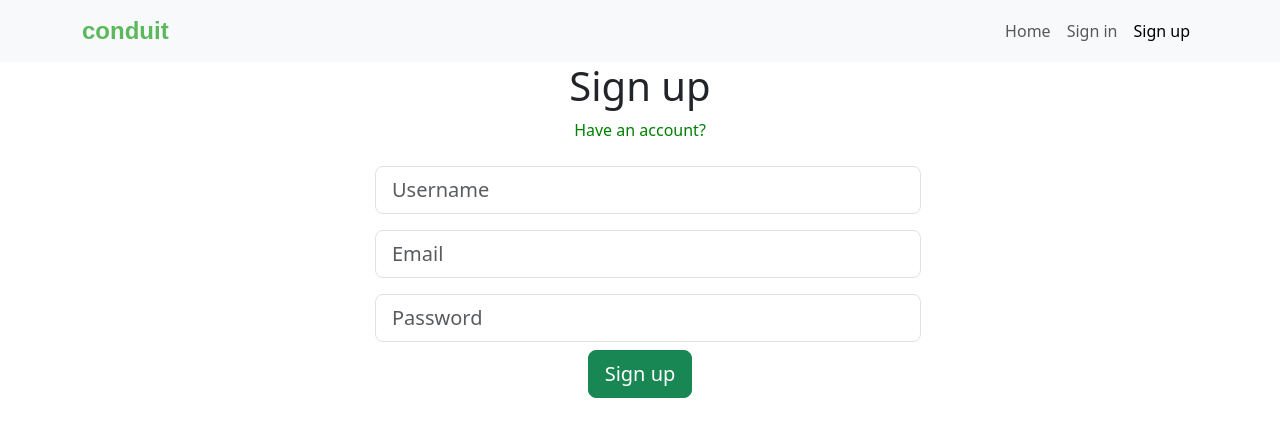
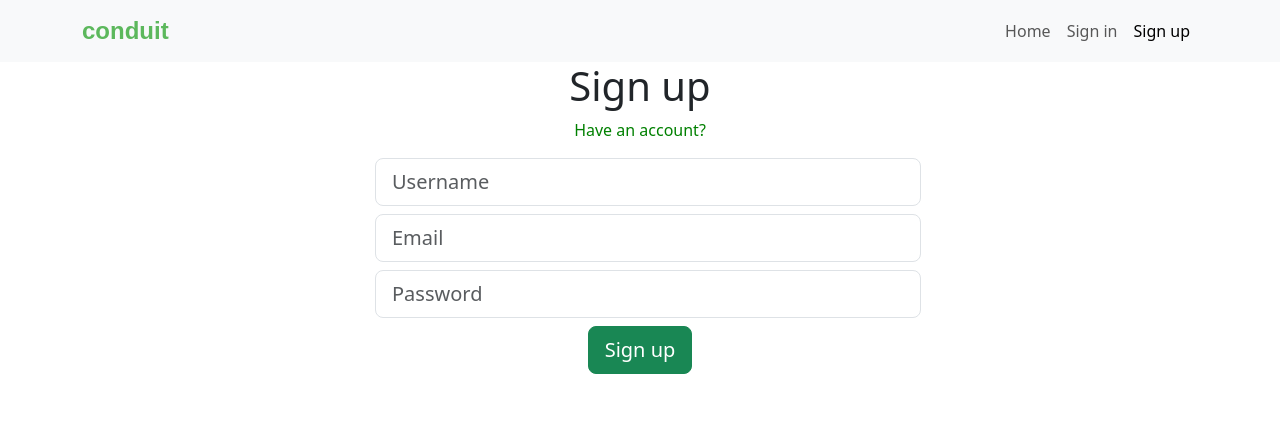
Before and after one commit to lehoanglong2311/mock_Project_01, a React (Create React App) app: page /register in a window 1280 px wide. Shown: the top 436 px of the page. Built offline with nearby package versions, Linux system fonts and the light colour scheme.

Commit message:
Updated SignUp

```diff
--- a/src/components/LoginSignup/SignUp.js
+++ b/src/components/LoginSignup/SignUp.js
@@ -1,7 +1,40 @@
-import "./LoginSignUp.css"
 import React from "react";
-import Form from 'react-bootstrap/Form';
+import { Formik, Form, Field } from "formik";
+import "./LoginSignUp.css";
+import { useContext, useState } from "react";
+import axios from "axios";
+import { useNavigate } from "react-router-dom";
+import { UserContext } from "../../App";
+
 const SignUp = () => {
+  const { setUser } = useContext(UserContext);
+  const [isCorrect, setIsCorrect] = useState(true);
+  const [errorMessage, setErrorMessage] = useState("");
+  const nav = useNavigate();
+
+  const handleSubmit = (values) => {
+    const data = {
+      user: {
+        ...values,
+      },
+    };
+
+    axios
+      .post("https://api.realworld.io/api/users", data)
+      .then((res) => {
+        setUser(res.data.user);
+        nav("/");
+      })
+      .catch((error) => {
+        setIsCorrect(false);
+        const errors = error.response.data.errors;
+        const errorMessages = Object.keys(errors).map(
+          (key) => `${key} ${errors[key][0]}`
+        );
+        setErrorMessage(errorMessages);
+        console.log(errors);
+      });
+  };
   return (
     <>
       <div class="auth-page">
@@ -10,39 +43,51 @@ const SignUp = () => {
             <div class="col-md-6 offset-md-3 col-xs-12 text-center">
               <h1 class="text-xs-center">Sign up</h1>
               <p class="text-xs-center">
-                <a href="/login" className="need">Have an account?</a>
+                <a href="/login" style={{ color: "green " }}>
+                  Have an account?
+                </a>
               </p>
 
-              {/* <ul class="error-messages">
-                <li>That email is already taken</li>
-              </ul> */}
-
-              <Form>
-                <fieldset class="form-group">
-                  <input
+              <Formik
+                initialValues={{
+                  username: "",
+                  email: "",
+                  password: "",
+                }}
+                onSubmit={(values) => handleSubmit(values)}
+              >
+                <Form>
+                  {!isCorrect && (
+                    <div className="text-danger">
+                      {errorMessage.map((message, index) => (
+                        <h6 key={index}>{message}</h6>
+                      ))}
+                    </div>
+                  )}
+                  <Field
                     class="form-control form-control-lg m-2"
-                    type="text"
+                    type="username"
+                    name="username"
                     placeholder="Username"
                   />
-                </fieldset>
-                <fieldset class="form-group">
-                  <input
+
+                  <Field
                     class="form-control form-control-lg m-2"
-                    type="text"
+                    type="email"
+                    name="email"
                     placeholder="Email"
                   />
-                </fieldset>
-                <fieldset class="form-group">
-                  <input
+                  <Field
                     class="form-control form-control-lg m-2"
                     type="password"
+                    name="password"
                     placeholder="Password"
                   />
-                </fieldset>
-                <button class="btn btn-lg btn-success pull-xs-right" >
-                  Sign up
-                </button>
-              </Form>
+                  <button class="btn btn-lg btn-success pull-xs-right">
+                    Sign up
+                  </button>
+                </Form>
+              </Formik>
             </div>
           </div>
         </div>
```
